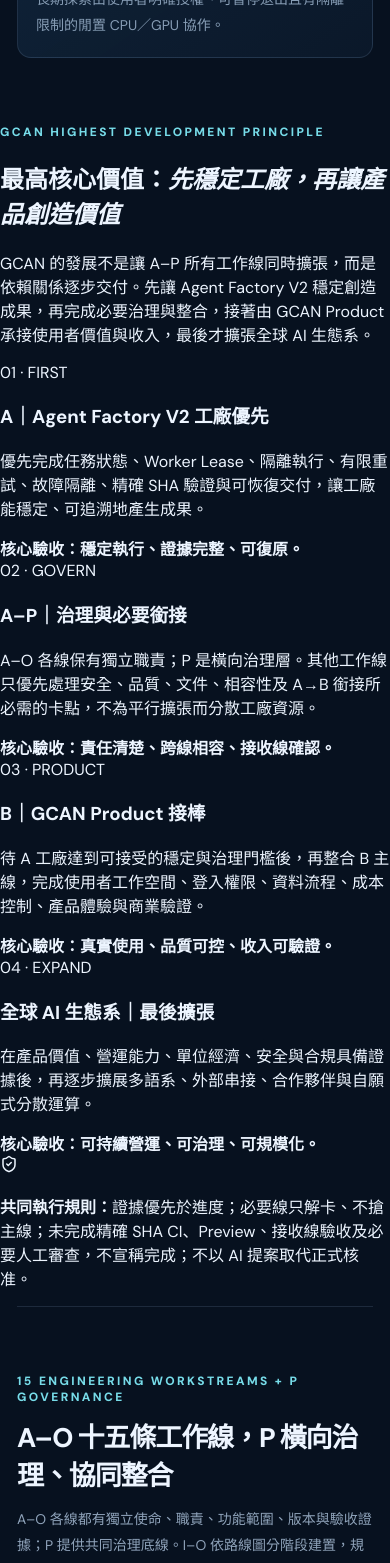
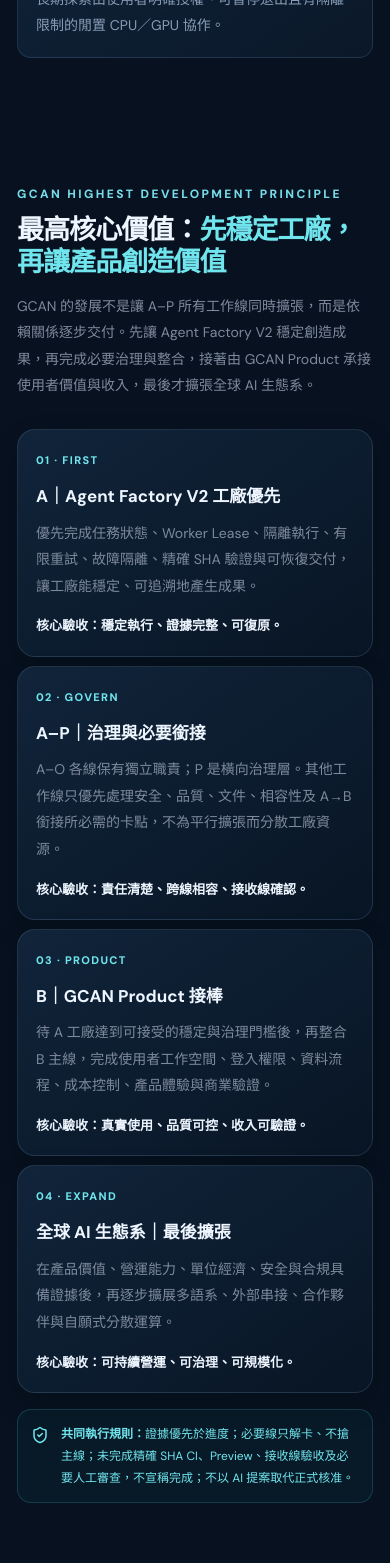
Before and after one commit to X84657465/global-citizen-ai-network, a Next.js app: page / in a window 390 px wide. Shown: the part 2280-3843 px from the top of the page. Built offline with nearby package versions, Linux system fonts and the light colour scheme.

Commit message:
style(home): add responsive factory-first priority charter

```diff
--- a/app/home.module.css
+++ b/app/home.module.css
@@ -99,3 +99,22 @@
  .nav{gap:16px;padding:7px 1px 8px}
  .nav a{font-size:12px}
 }
+
+
+/* Factory-first development charter: explicit, responsive release priorities. */
+.prioritySection{width:min(100% - 56px,1240px);margin:0 auto;padding:94px 0 88px}
+.priorityHeader{max-width:820px;margin-bottom:30px}
+.priorityHeader h2{margin:12px 0 14px;color:var(--text);font-size:clamp(30px,4vw,46px);line-height:1.2;letter-spacing:-.035em}
+.priorityHeader h2 em{color:var(--cyan);font-style:normal}
+.priorityHeader>p{margin:0;color:var(--muted);font-size:15px;line-height:1.9}
+.priorityGrid{display:grid;grid-template-columns:repeat(2,minmax(0,1fr));gap:14px}
+.priorityCard{min-width:0;padding:24px;border:1px solid var(--line);border-radius:18px;background:linear-gradient(145deg,rgba(20,42,66,.78),rgba(9,22,38,.82));box-shadow:0 12px 32px rgba(0,0,0,.12)}
+.priorityNumber{display:inline-flex;margin-bottom:17px;color:var(--cyan);font-size:11px;font-weight:800;letter-spacing:.12em}
+.priorityCard h3{margin:0 0 11px;color:var(--text);font-size:19px;line-height:1.45}
+.priorityCard p{margin:0 0 16px;color:var(--muted);font-size:14px;line-height:1.9}
+.priorityCard>b{display:block;color:var(--text);font-size:13px;line-height:1.7}
+.priorityRule{display:flex;align-items:flex-start;gap:12px;margin-top:16px;padding:16px 18px;border:1px solid rgba(64,190,204,.22);border-radius:14px;background:rgba(26,104,120,.10);color:var(--cyan)}
+.priorityRule>svg{flex:0 0 auto;margin-top:3px}
+.priorityRule p{margin:0;color:var(--text);font-size:13px;line-height:1.85}
+@media(max-width:820px){.prioritySection{width:min(100% - 40px,680px);padding:72px 0}.priorityGrid{gap:10px}.priorityCard{padding:19px}}
+@media(max-width:620px){.prioritySection{width:min(100% - 34px,540px);padding:62px 0}.priorityGrid{grid-template-columns:1fr;gap:9px}.priorityCard{padding:18px}.priorityHeader h2{font-size:27px}.priorityHeader>p{font-size:14px}.priorityCard h3{font-size:17px}.priorityCard p{font-size:14px}.priorityRule{padding:13px}.priorityRule p{font-size:12px}}
```
